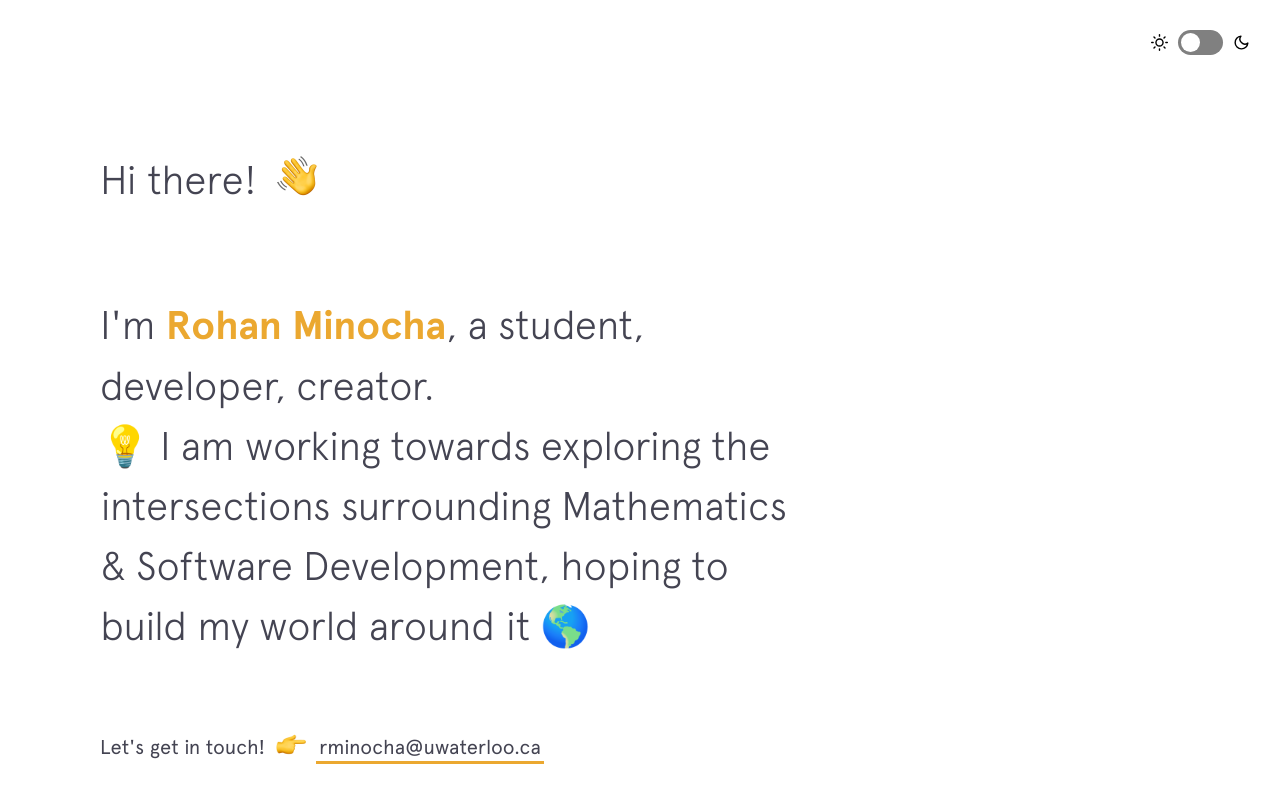
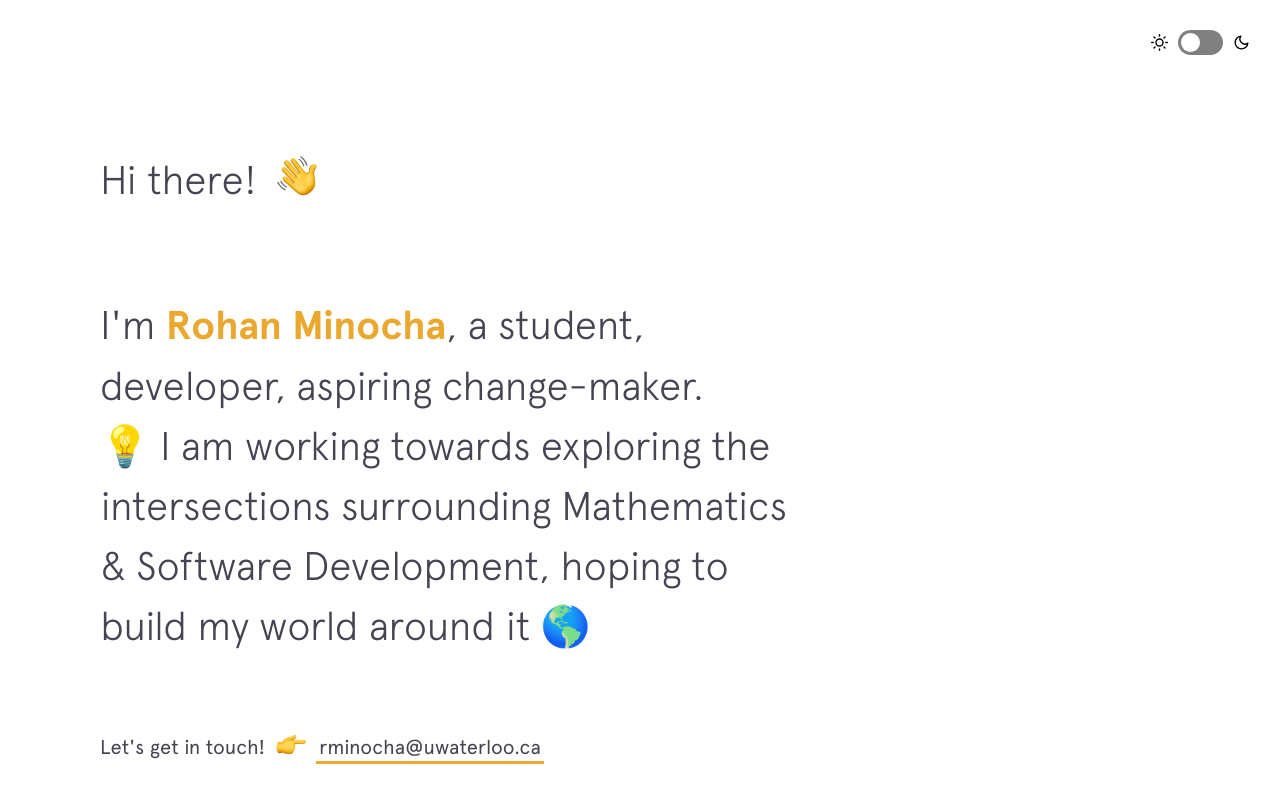
Before and after one commit to rohanxminocha/personal-website-v1, a Jekyll site: the page built from index.html, in a window 1280 px wide and 900 px high. Shown: the top 803 px of the window. Built offline with Jekyll 4.4.1, drawn with Linux system fonts in a browser that asks for light colours; nearby versions of some CDN libraries.

Commit message:
Update intro.html

```diff
--- a/_includes/intro.html
+++ b/_includes/intro.html
@@ -3,7 +3,7 @@
     <span class="emoji wave-hand animated"></span>
   </h1>
   <h4 class="intro__tagline">
-    I'm <span style="color:#eba830" class="name">Rohan Minocha</span>, a student, developer, creator.<br>💡 I am working towards exploring the intersections surrounding Mathematics & Software Development, hoping to build my world around it 🌎
+    I'm <span style="color:#eba830" class="name">Rohan Minocha</span>, a student, developer, aspiring change-maker.<br>💡 I am working towards exploring the intersections surrounding Mathematics & Software Development, hoping to build my world around it 🌎
   </h4>
   <h1 class="intro__contact">
     <span>Let's get in touch! </span>
```
